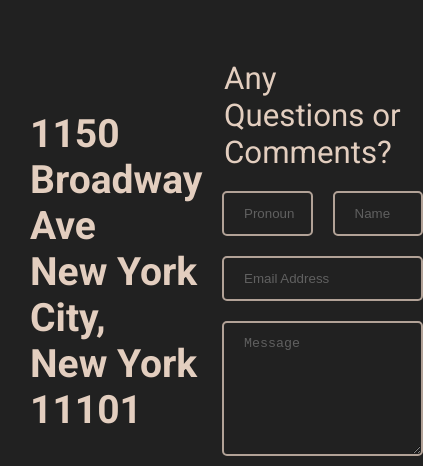
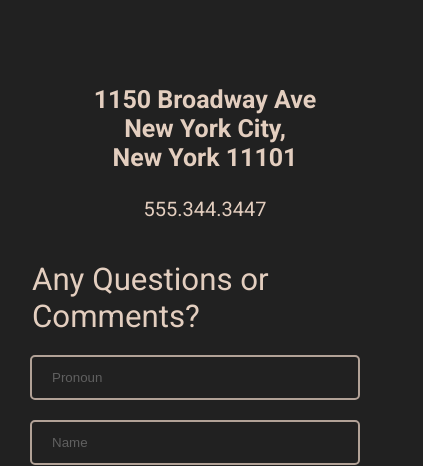
Before and after one commit to AntonyOtero/restaurant-page, a website built with webpack: page dist/index.html in a window 390 px wide. Shown: the top 466 px of the page, 423 px wide, since content can reach past the window. Built offline with nearby package versions, Linux system fonts and the light colour scheme.

Commit message:
Implement responsiveness of Contact module

```diff
--- a/src/contact/contact.css
+++ b/src/contact/contact.css
@@ -3,6 +3,7 @@
 }
 
 address {
+  padding-left: 20px;
   font-style: normal;
 }
 
@@ -16,7 +17,7 @@ address a {
 }
 
 form {
-  width: 560px;
+  max-width: 560px;
   display: flex;
   flex-direction: column;
 }
@@ -69,3 +70,45 @@ button {
   height: 45px;
   align-self: flex-end;
 }
+
+@media (max-width: 1050px) {
+  .contact {
+    flex-direction: column-reverse;
+  }
+
+  address {
+    text-align: center;
+    margin-bottom: 40px;
+  }
+
+  address p {
+    font-size: var(--font-size-h2);
+  }
+
+  address a {
+    font-size: var(--font-size-h3);
+  }
+
+  button {
+    align-self: center;
+  }
+}
+
+@media (max-width: 520px) {
+  address p {
+    font-size: var(--font-size-h4);
+  }
+
+  address a {
+    font-size: var(--font-size-h5);
+  }
+
+  form > div {
+    flex-direction: column;
+  }
+
+  input[name='pronoun'],
+  input[name='name'] {
+    width: 100%;
+  }
+}
--- a/src/contact/contact.js
+++ b/src/contact/contact.js
@@ -6,14 +6,6 @@ const contact = () => {
   container.classList.add('contact')
 
   container.innerHTML = `
-    <address>
-      <p>
-        1150 Broadway Ave<br>
-        New York City,<br>
-        New York 11101<br>
-      </p>
-      <a href='tel+15553443447'>555.344.3447</a>
-    </address>
     <form action='' method='get' class='form-contact'>
       <legend>Any Questions or Comments?</legend>
       <div>
@@ -24,6 +16,14 @@ const contact = () => {
       <textarea name='message' id='message' placeholder='Message'></textarea>
       <button>Send</button>
     </form>
+    <address>
+      <p>
+        1150 Broadway Ave<br>
+        New York City,<br>
+        New York 11101<br>
+      </p>
+      <a href='tel+15553443447'>555.344.3447</a>
+    </address>
   `
 
   return container
```
